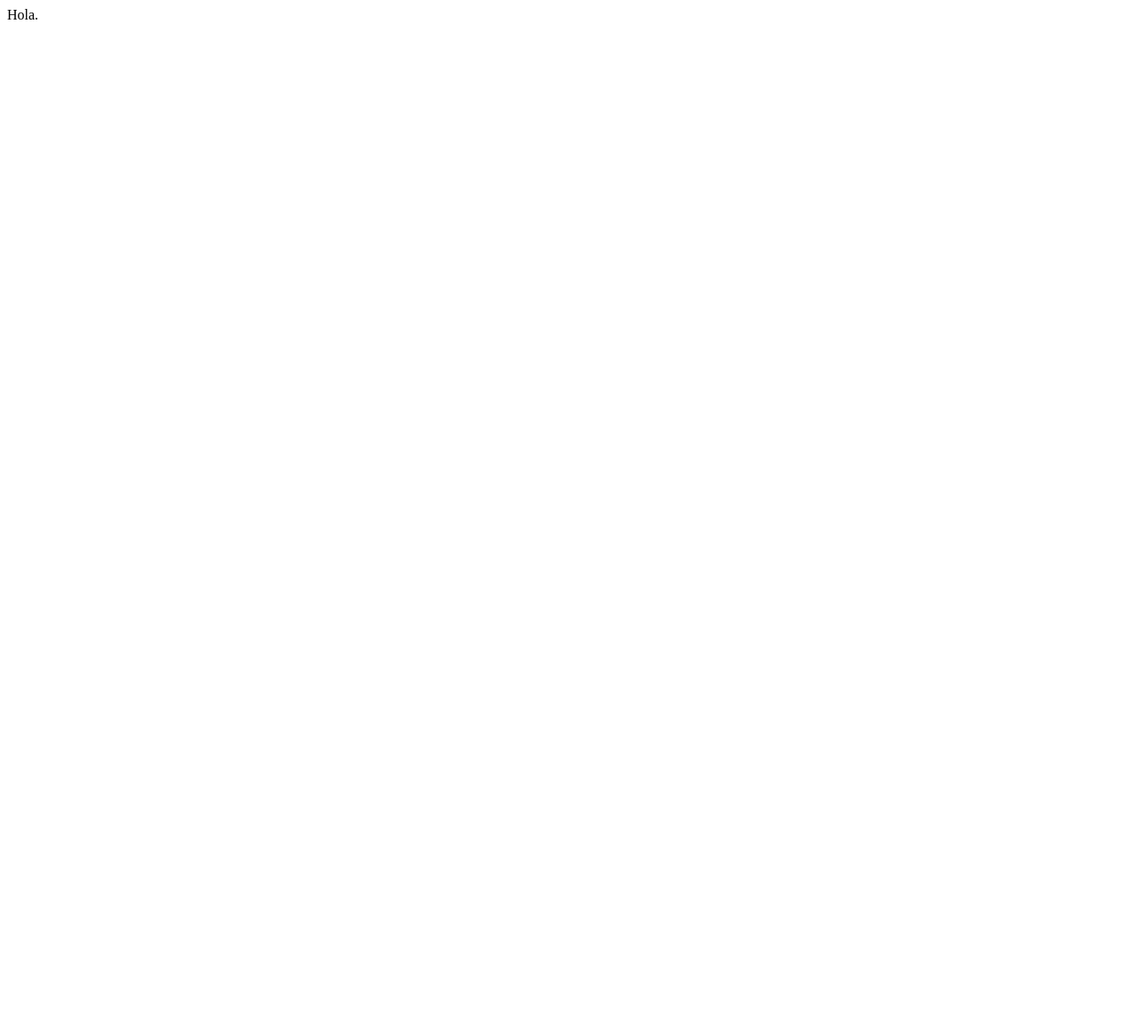
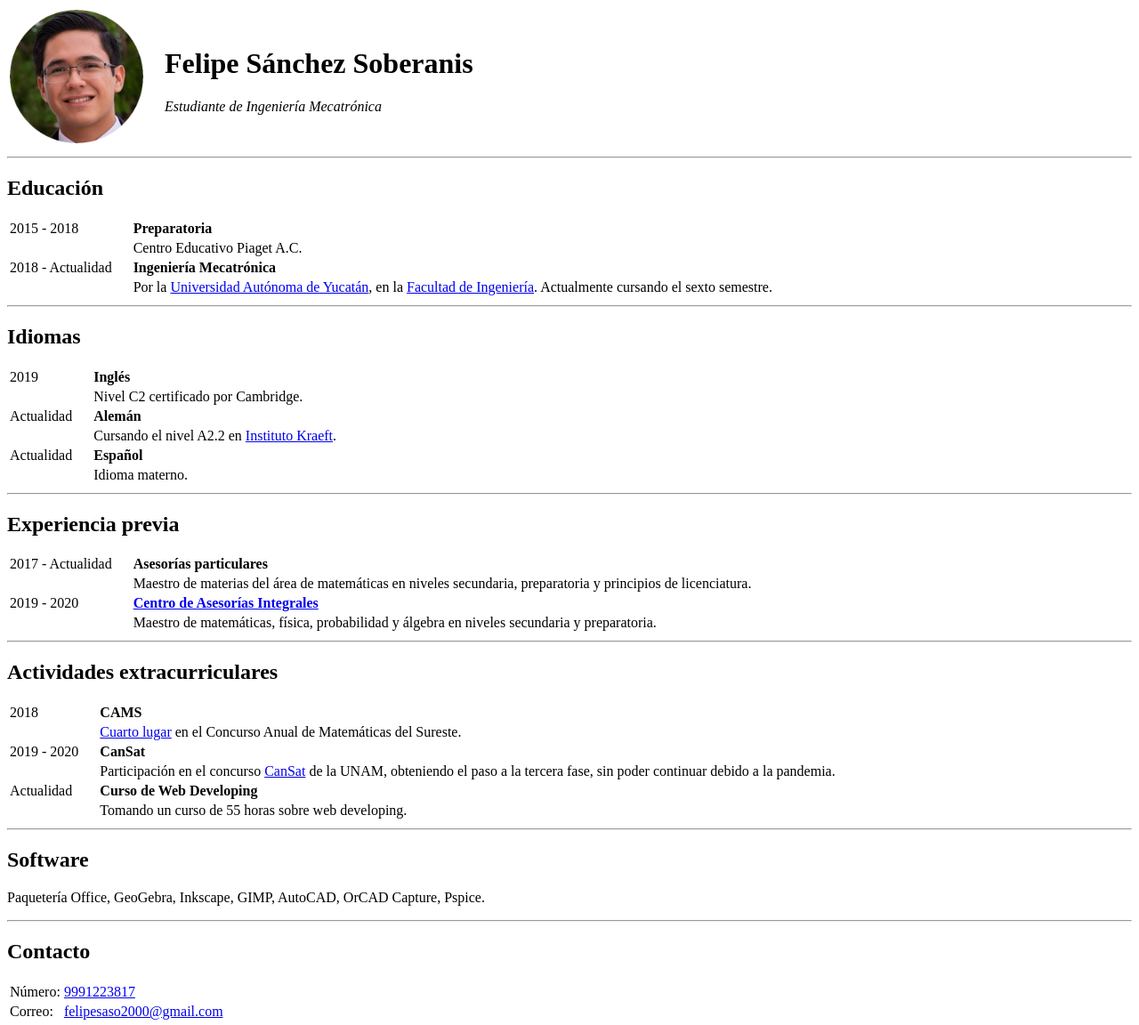
Before and after one commit to FelipeSanchezSoberanis/CV, a plain HTML site: page index.html in a window 1280 px wide. Shown: the whole page at 89% size. Before the commit the page ends 800 px from the top, so only its background shows below. Drawn offline with Linux system fonts and the light colour scheme.

Commit message:
Se agregaron los datos del CV

```diff
--- a/index.html
+++ b/index.html
@@ -4,7 +4,168 @@
         <meta charset="UTF-8">
         <title>Curriculum Vitae</title>
     </head>
+
     <body>
-        Hola.
+
+        <table>
+            <tr>
+                <td><img src="media/Foto.png" alt="Mi foto" height="150"></td>
+                <td></td><td></td><td></td><td></td><td></td>
+                <td>
+                    <h1>Felipe Sánchez Soberanis</h1>
+                    <p><em>Estudiante de Ingeniería Mecatrónica</em></p>
+                </td>
+            </tr>
+        </table>
+
+        <hr>
+
+        <h2>Educación</h2>
+
+        <table>
+            <tr>
+                <td>2015 - 2018</td>
+                <td></td><td></td><td></td><td></td><td></td>
+                <td><strong>Preparatoria</strong></td>
+            </tr>
+            <tr>
+                <td></td>
+                <td></td><td></td><td></td><td></td><td></td>
+                <td>Centro Educativo Piaget A.C.</td>
+            </tr>
+            <tr>
+                <td>2018 - Actualidad</td>
+                <td></td><td></td><td></td><td></td><td></td>
+                <td><strong>Ingeniería Mecatrónica</strong></td>
+            </tr>
+            <tr>
+                <td></td>
+                <td></td><td></td><td></td><td></td><td></td>
+                <td>Por la <a href="https://www.uady.mx/">Universidad Autónoma de Yucatán</a>, en la <a href="https://www.ingenieria.uady.mx/index.php">Facultad de Ingeniería</a>. Actualmente cursando el sexto semestre.</td>
+            </tr>
+        </table>
+
+        <hr>
+
+        <h2>Idiomas</h2>
+
+        <table>
+            <tr>
+                <td>2019</td>
+                <td></td><td></td><td></td><td></td><td></td>
+                <td><strong>Inglés</strong></td>
+            </tr>
+            <tr>
+                <td></td>
+                <td></td><td></td><td></td><td></td><td></td>
+                <td>Nivel C2 certificado por Cambridge.</td>
+            </tr>
+            <tr>
+                <td>Actualidad</td>
+                <td></td><td></td><td></td><td></td><td></td>
+                <td><strong>Alemán</strong></td>
+            </tr>
+            <tr>
+                <td></td>
+                <td></td><td></td><td></td><td></td><td></td>
+                <td>Cursando el nivel A2.2 en <a href="https://www.aakmid.com/">Instituto Kraeft</a>.</td>
+            </tr>
+            <tr>
+                <td>Actualidad</td>
+                <td></td><td></td><td></td><td></td><td></td>
+                <td><strong>Español</strong></td>
+            </tr>
+            <tr>
+                <td></td>
+                <td></td><td></td><td></td><td></td><td></td>
+                <td>Idioma materno.</td>
+            </tr>
+        </table>
+
+        <hr>
+
+        <h2>Experiencia previa</h2>
+
+        <table>
+            <tr>
+                <td>2017 - Actualidad</td>
+                <td></td><td></td><td></td><td></td><td></td>
+                <td><strong>Asesorías particulares</strong></td>
+            </tr>
+            <tr>
+                <td></td>
+                <td></td><td></td><td></td><td></td><td></td>
+                <td>Maestro de materias del área de matemáticas en niveles secundaria, preparatoria y principios de licenciatura.</td>
+            </tr>
+            <tr>
+                <td>2019 - 2020</td>
+                <td></td><td></td><td></td><td></td><td></td>
+                <td><strong><a href="https://www.instagram.com/centrodeasesoriasintegrales/">Centro de Asesorías Integrales</a></strong></td>
+            </tr>
+            <tr>
+                <td></td>
+                <td></td><td></td><td></td><td></td><td></td>
+                <td>Maestro de matemáticas, física, probabilidad y álgebra en niveles secundaria y preparatoria.</td>
+            </tr>
+        </table>
+
+        <hr>
+
+        <h2>Actividades extracurriculares</h2>
+
+        <table>
+            <tr>
+                <td>2018</td>
+                <td></td><td></td><td></td><td></td><td></td>
+                <td><strong>CAMS</strong></td>
+            </tr>
+            <tr>
+                <td></td>
+                <td></td><td></td><td></td><td></td><td></td>
+                <td><a href="https://intranet.matematicas.uady.mx/cams/anteriores/11-ediciones/48-edicion-2018/46-ganadores-del-48-concurso-anual-de-matematicas-del-sureste-2018">Cuarto lugar</a> en el Concurso Anual de Matemáticas del Sureste.</td>
+            </tr>
+            <tr>
+                <td>2019 - 2020</td>
+                <td></td><td></td><td></td><td></td><td></td>
+                <td><strong>CanSat</strong></td>
+            </tr>
+            <tr>
+                <td></td>
+                <td></td><td></td><td></td><td></td><td></td>
+                <td>Participación en el concurso <a href="http://peu.unam.mx/cansat.html">CanSat</a> de la UNAM, obteniendo el paso a la tercera fase, sin poder continuar debido a la pandemia.</td>
+            </tr>
+            <tr>
+                <td>Actualidad</td>
+                <td></td><td></td><td></td><td></td><td></td>
+                <td><strong>Curso de Web Developing</strong></td>
+            </tr>
+            <tr>
+                <td></td>
+                <td></td><td></td><td></td><td></td><td></td>
+                <td>Tomando un curso de 55 horas sobre web developing.</td>
+            </tr>
+        </table>
+
+        <hr>
+
+        <h2>Software</h2>
+
+        <p>Paquetería Office, GeoGebra, Inkscape, GIMP, AutoCAD, OrCAD Capture, Pspice.</p>
+
+        <hr>
+
+        <h2>Contacto</h2>
+
+        <table>
+            <tr>
+                <td>Número:</td>
+                <td><a href="https://api.whatsapp.com/send/?phone=5219991223817&text&app_absent=0">9991223817</a></td>
+            </tr>
+            <tr>
+                <td>Correo:</td>
+                <td><a href="mailto: felipesaso2000@gmail.com">felipesaso2000@gmail.com</a></td>
+            </tr>
+        </table>
+
     </body>
 </html>
```
Also changed, not shown: media/Foto.png (added).
